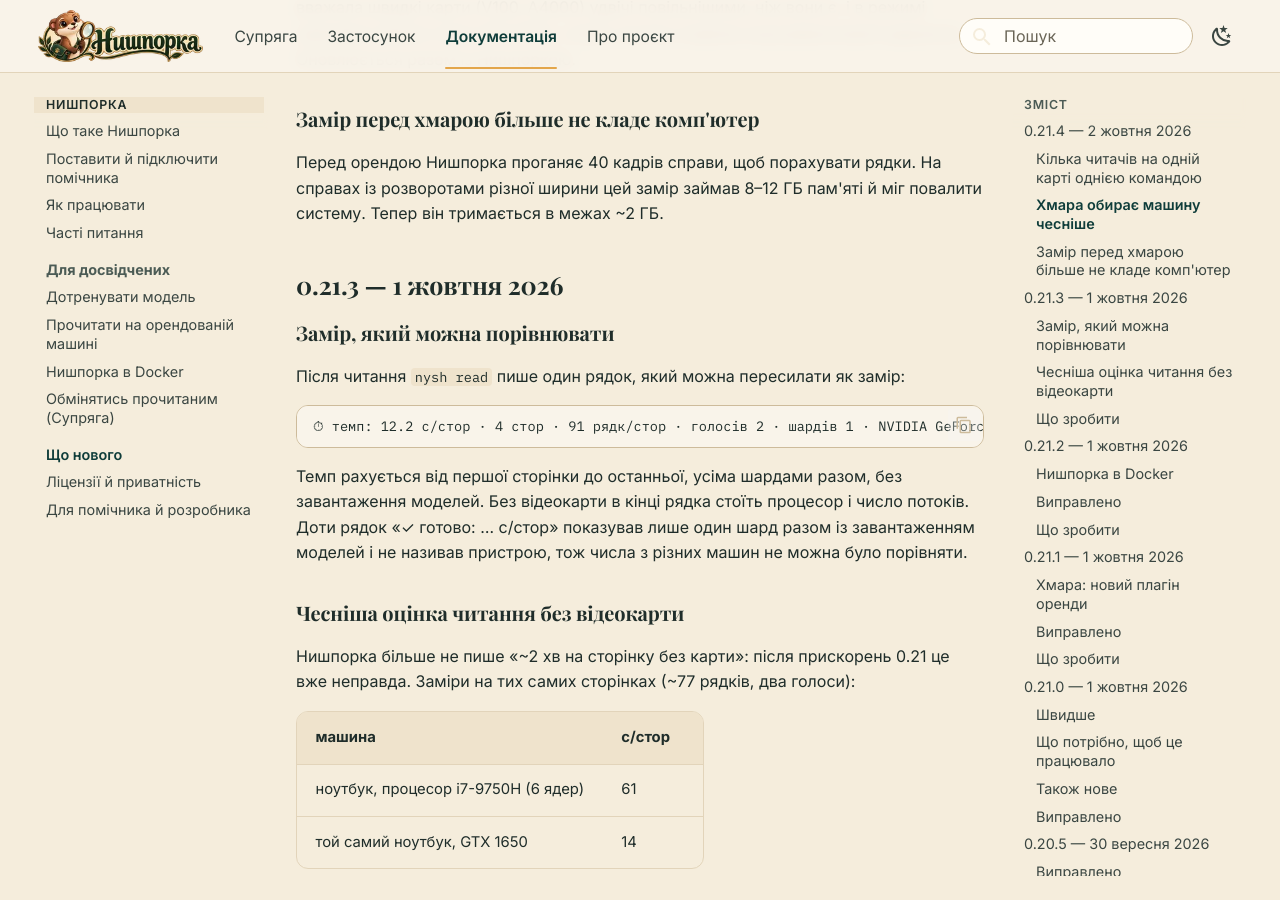
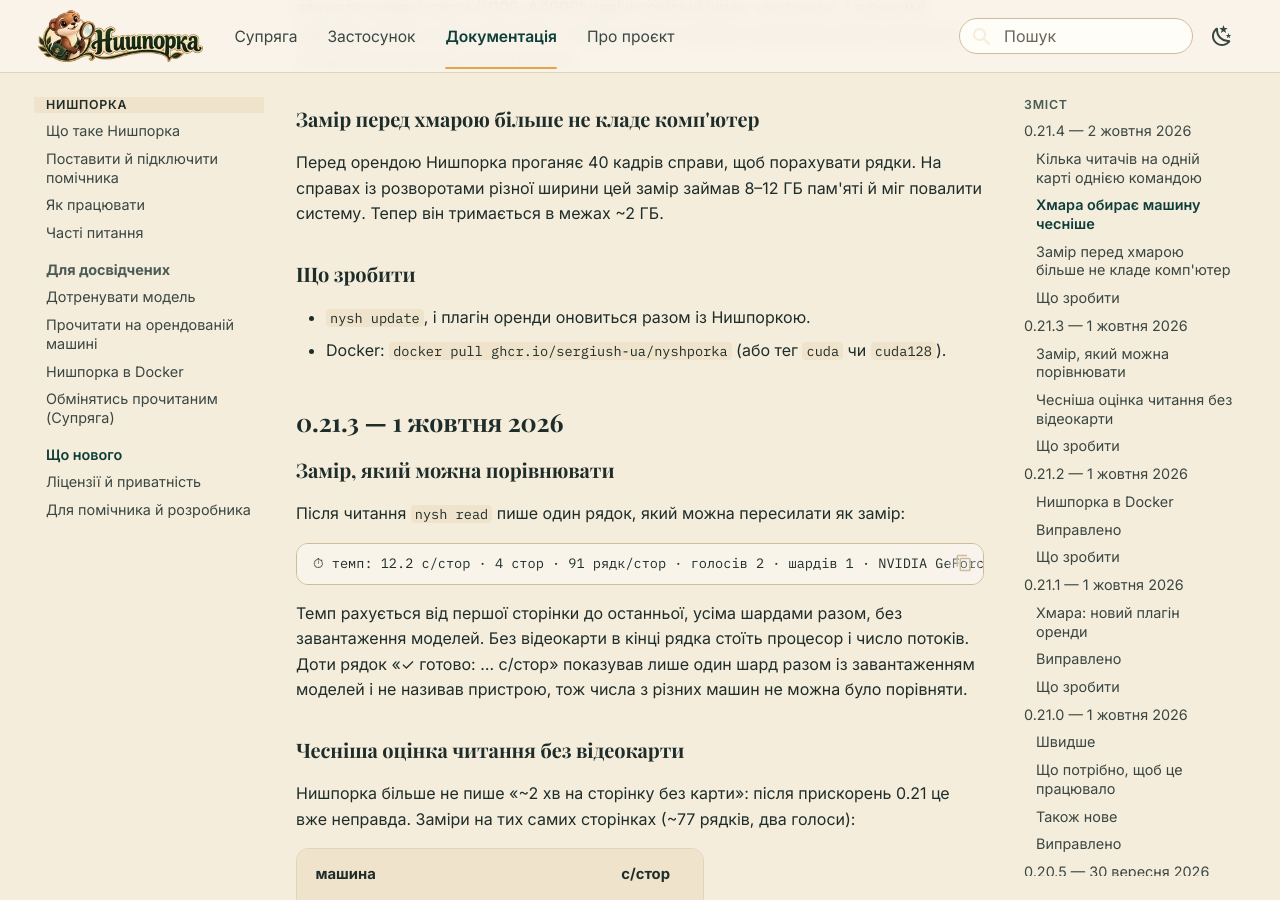
Before and after one commit to SERGIUSH-UA/nyshporka, an MkDocs documentation site: the page built from docs/whats-new.md, in a window 1280 px wide and 900 px high, scrolled down 692 px. Built offline with MkDocs 1.6.1 and Material for MkDocs 9.7.7, drawn with Linux system fonts in a browser that asks for light colours; comment, search, counter and statistics services are not loaded.

Commit message:
Release 0.21.4: a to-do list in what's new; shipped htr-tuning copy in sync
Co-Authored-By: Claude Opus 5.5 <noreply@anthropic.com>
Claude-Session: https://claude.ai/code/session_01C1ox7gqUNFoiyrnyt9baHz

```diff
--- a/docs/whats-new.md
+++ b/docs/whats-new.md
@@ -31,6 +31,11 @@ nysh read <тека справи> --workers 3
 Перед орендою Нишпорка проганяє 40 кадрів справи, щоб порахувати рядки. На
 справах із розворотами різної ширини цей замір займав 8–12 ГБ пам'яті й міг
 повалити систему. Тепер він тримається в межах ~2 ГБ.
+
+### Що зробити
+
+- `nysh update`, і плагін оренди оновиться разом із Нишпоркою.
+- Docker: `docker pull ghcr.io/sergiush-ua/nyshporka` (або тег `cuda` чи `cuda128`).
 
 ## 0.21.3 — 1 жовтня 2026
 
```
Also changed, not shown: .claude/skills/read-case/references/htr-tuning.md (+1 -0 lines).
